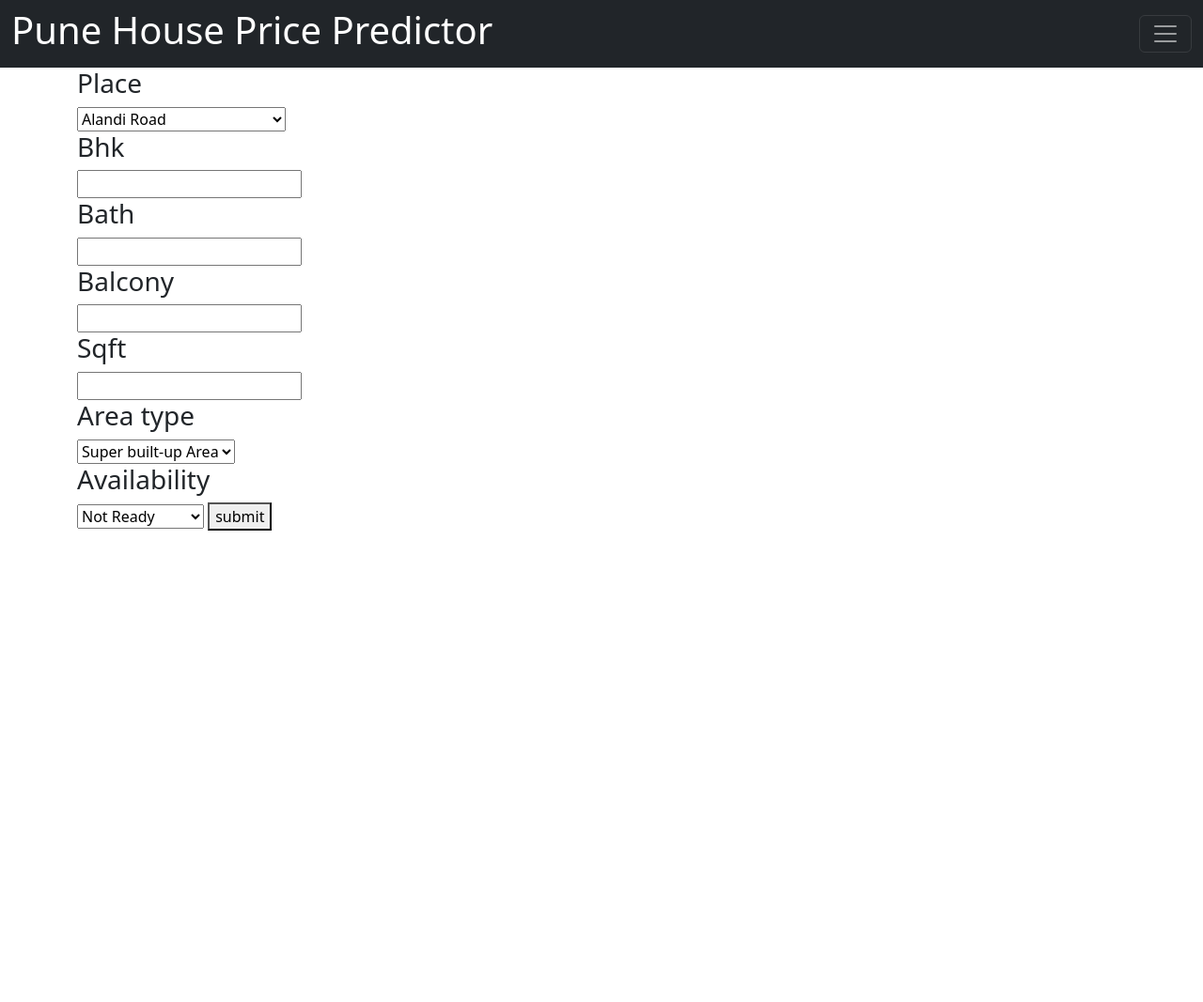
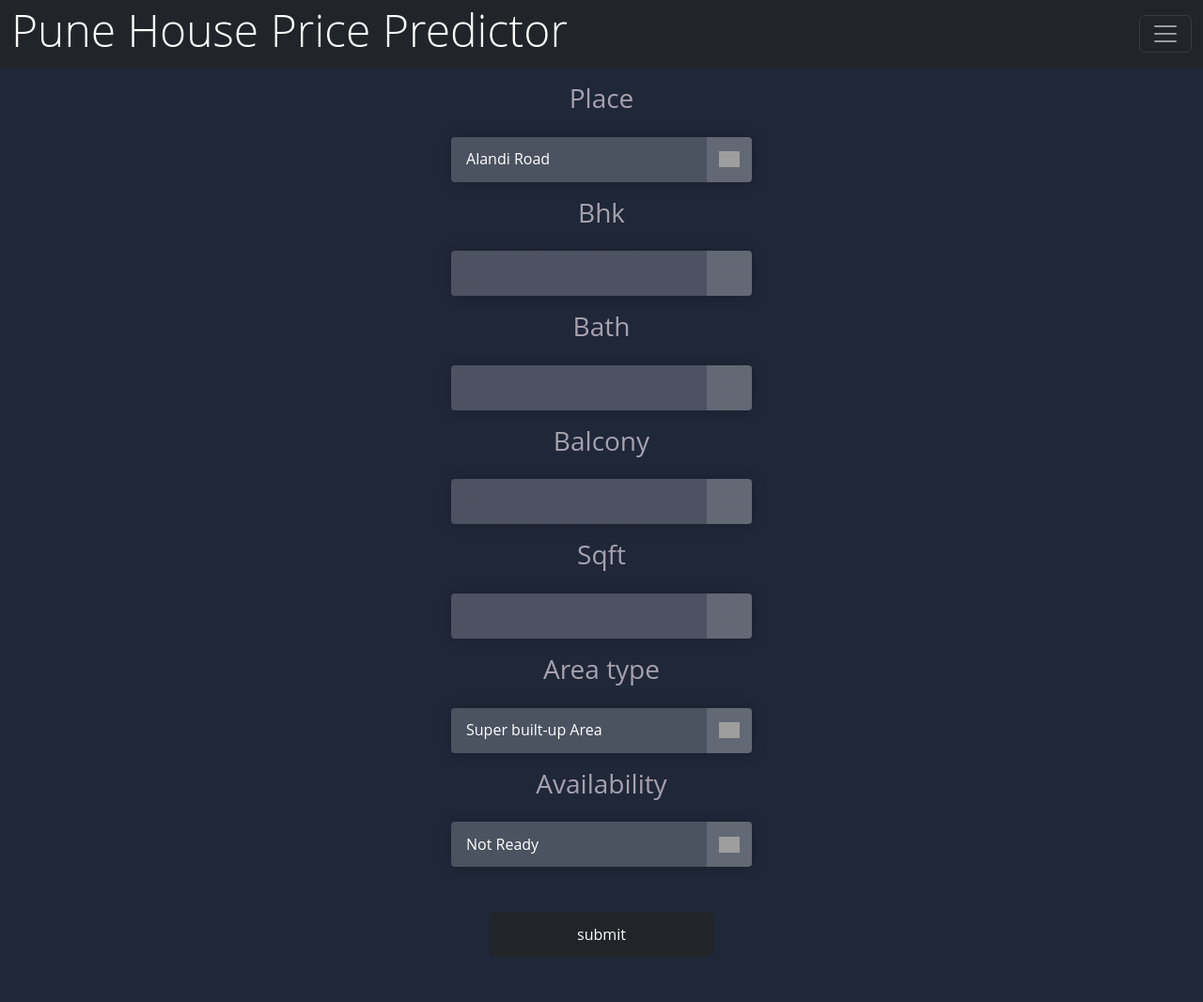
Before and after one commit to sxmedh/House_price_prediction, a Django app: page / in a window 1280 px wide. Shown: the whole page at 94% size. Before the commit the page ends 565 px from the top, so only its background shows below. Run offline with Django 4.2, Linux system fonts and the light colour scheme; parts of the project's set-up code (start-up, migrations or seed data) failed here and were passed over; grey boxes are pictures that could not be loaded.

Commit message:
more UI changes

```diff
--- a/predictionApp/predictionApp/prediction.py
+++ b/predictionApp/predictionApp/prediction.py
@@ -360,7 +360,9 @@ def predict(location, bhk, bath, balcony, sqft, area_type, availability):
     if avail_index >= 0:
         x[avail_index] = 1
 
-    return model.predict([x])[0]
+    ans = model.predict([x])[0]
+    rounded_ans = round(ans, 2)
+    return rounded_ans
 
 
 # warnings.filterwarnings(
--- a/predictionApp/predictionApp/views.py
+++ b/predictionApp/predictionApp/views.py
@@ -10,14 +10,20 @@ def index(request):
 def result(request):
 
     place = request.GET.get('place', 'default')
-    bhk = request.GET.get('bhk', 'default')
-    bath = request.GET.get('bath', 'default')
-    balcony = request.GET.get('balcony', 'default')
-    sqft = request.GET.get('sqft', 'default')
+    bhk = int(request.GET.get('bhk', 'default'))
+    bath = int(request.GET.get('bath', 'default'))
+    balcony = int(request.GET.get('balcony', 'default'))
+    sqft = int(request.GET.get('sqft', 'default'))
     area_type = request.GET.get('area_type', 'default')
     availability = request.GET.get('availability', 'default')
     num = predict(place, bhk, bath, balcony, sqft,
                   area_type, availability)
-    params = {'result': num}
+
+    if num < 0:
+        params = {'result': "The data provided is not accurate."}
+    else:
+        params = {'result': num, 'place':
+                  place, 'bhk': bhk, 'bath': bath, 'balcony': balcony, 'sqft': sqft,
+                  'area_type': area_type, 'availability': availability}
 
     return render(request, 'result.html', params)
--- /dev/null
+++ b/predictionApp/static/styles.css
@@ -0,0 +1,98 @@
+body {
+  font-family: "Open Sans", sans-serif;
+  font-weight: 300;
+  line-height: 1.42em;
+  color: #a7a1ae;
+  background-color: #1f2739;
+}
+
+h1 {
+  font-size: 3em;
+  font-weight: 300;
+  line-height: 1em;
+  text-align: center;
+  color: #4dc3fa;
+}
+
+h2 {
+  font-size: 1em;
+  font-weight: 100;
+  text-align: center;
+  display: block;
+  line-height: 1em;
+  padding-bottom: 2em;
+  color: #fb667a;
+}
+
+h2 a {
+  font-weight: 700;
+  text-transform: uppercase;
+  color: #fb667a;
+  text-decoration: none;
+}
+
+.blue {
+  color: #185875;
+}
+.yellow {
+  color: #fff842;
+}
+
+select {
+  appearance: none;
+  border: 0;
+  outline: 0;
+  font: inherit;
+
+  width: 20em;
+  height: 3em;
+  padding: 0 4em 0 1em;
+  background: url(https://upload.wikimedia.org/wikipedia/commons/9/9d/Caret_down_font_awesome_whitevariation.svg)
+      no-repeat right 0.8em center / 1.4em,
+    linear-gradient(
+      to left,
+      rgba(255, 255, 255, 0.3) 3em,
+      rgba(255, 255, 255, 0.2) 3em
+    );
+  color: rgb(255, 255, 255);
+  border-radius: 0.25em;
+  box-shadow: 0 0 1em 0 rgba(0, 0, 0, 0.2);
+  cursor: pointer;
+  font-weight: 500;
+}
+input {
+  appearance: none;
+  border: 0;
+  outline: 0;
+  font: inherit;
+  font-weight: 200;
+  background: linear-gradient(
+    to left,
+    rgba(255, 255, 255, 0.3) 3em,
+    rgba(255, 255, 255, 0.2) 3em
+  );
+  color: rgb(255, 255, 255);
+  border-radius: 0.25em;
+  width: 20em;
+  height: 3em;
+  padding: 0 4em 0 1em;
+
+  color: rgb(255, 255, 255);
+  border-radius: 0.25em;
+  box-shadow: 0 0 1em 0 rgba(0, 0, 0, 0.2);
+  font-weight: 500;
+}
+h3 {
+  padding: 1rem;
+}
+form {
+  text-align: center;
+}
+input[type="number"] {
+  -moz-appearance: textfield;
+}
+input::-webkit-outer-spin-button,
+input::-webkit-inner-spin-button {
+  -webkit-appearance: none;
+  margin: 0;
+}
--- a/predictionApp/templates/index.html
+++ b/predictionApp/templates/index.html
@@ -16,7 +16,7 @@
       integrity="sha384-kenU1KFdBIe4zVF0s0G1M5b4hcpxyD9F7jL+jjXkk+Q2h455rYXK/7HAuoJl+0I4"
       crossorigin="anonymous"
     ></script>
-
+    <link rel="stylesheet" href="static/styles.css" />
     <title>Document</title>
   </head>
   <body>
@@ -42,19 +42,19 @@
         </button>
       </div>
     </nav>
-    <div class="container">
+
     <!-- # Input in the form : Location, BHK, Bath, Balcony, Sqft, area_type, availability. -->
-      <form action="/result" method="get">
+    <form type="reset" action="/result" method="get">
       <h3>Place</h3>
       <select id="place" name="place"></select>
       <h3>Bhk</h3>
-        <input name="bhk" type="number" />
+      <input name="bhk" type="number" required />
       <h3>Bath</h3>
-        <input name="bath" type="number" />
+      <input name="bath" type="number" required />
       <h3>Balcony</h3>
-        <input name="balcony" type="number" />
+      <input name="balcony" type="number" required />
       <h3>Sqft</h3>
-        <input name="sqft" type="number" />
+      <input name="sqft" type="number" required />
       <h3>Area type</h3>
       <select id="area_type" name="area_type">
         <option value="Super built-up  Area">Super built-up Area</option>
@@ -67,9 +67,17 @@
         <option value="Not Ready">Not Ready</option>
         <option value="Ready To Move">Ready To Move</option>
       </select>
-        <button type="submit">submit</button>
+      <div>
+        <button
+          type="submit"
+          class="btn btn-dark"
+          style="margin: 3rem; width: 15rem; height: 3rem"
+        >
+          submit
+        </button>
+      </div>
     </form>
-    </div>
+
     <script>
       // Sample array containing values for the options
       const myArray = [
```
Also changed, not shown: predictionApp/static/result.css (added, +114 -0 lines), predictionApp/templates/result.html (+88 -2 lines). Lines whose indentation alone changed are shown as unchanged.
